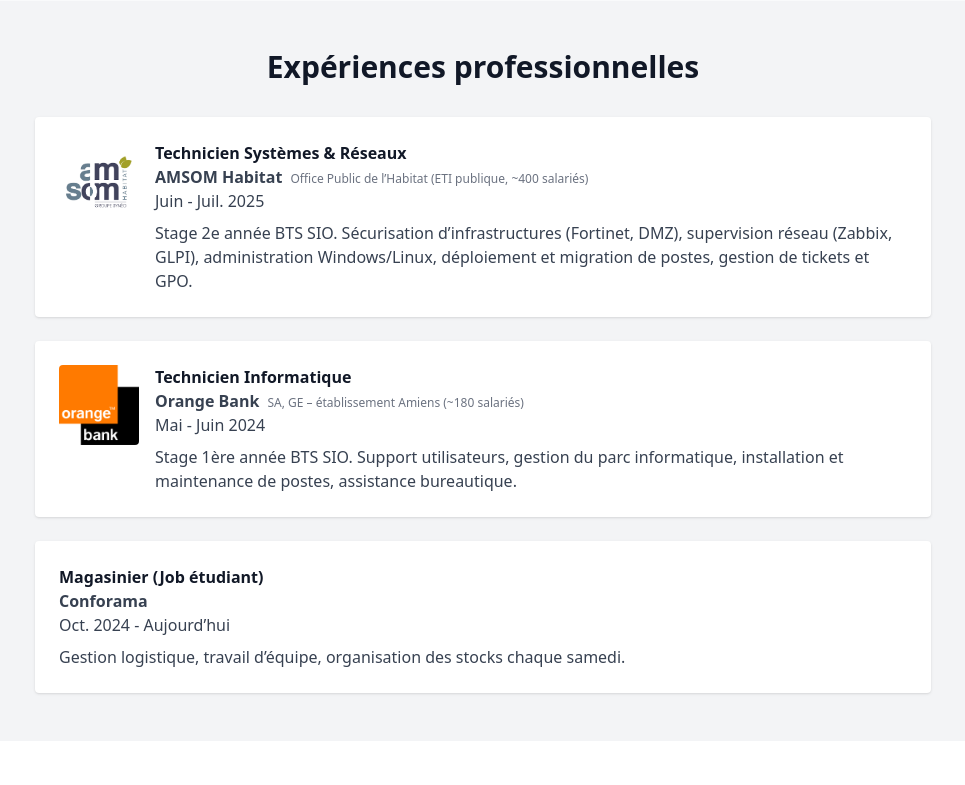
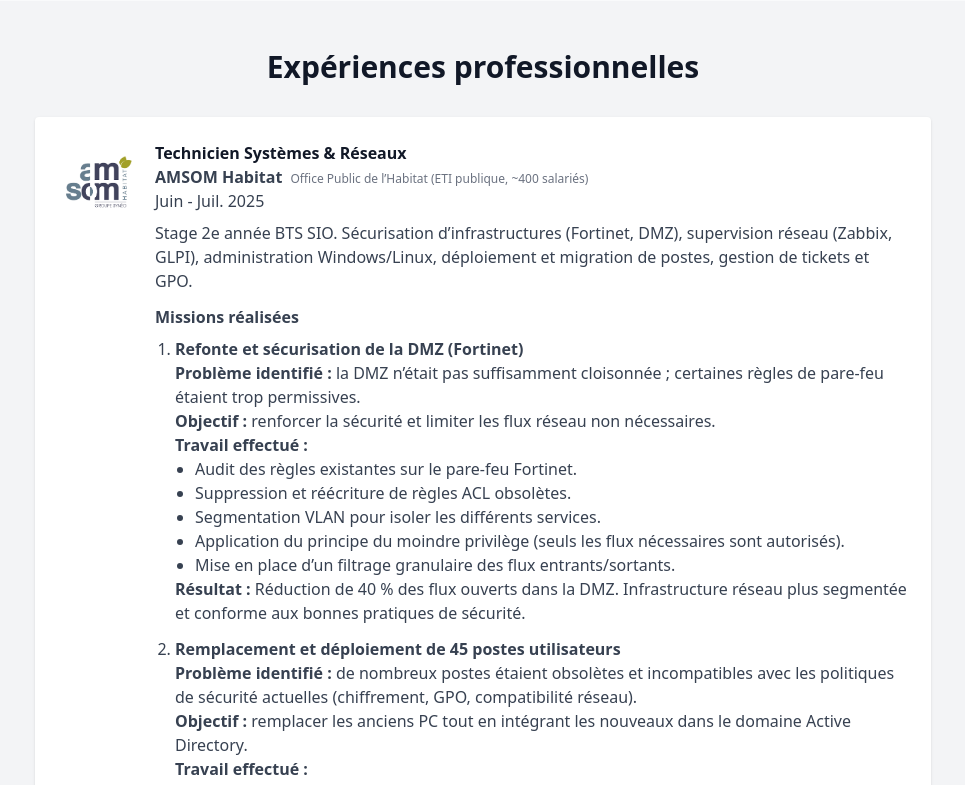
Before and after one commit to adamcaron03/portfolio-modern, a React (Create React App) app: page / in a window 1280 px wide. Shown: the part 2000-2785 px from the top of the page, without its empty margins (157-1122 px from the left). Before the commit the page ends 2741 px from the top, so only its background shows below. Built offline with nearby package versions, Linux system fonts and the light colour scheme.

Commit message:
Mise à jour du portfolio

```diff
--- a/src/components/Experience.jsx
+++ b/src/components/Experience.jsx
@@ -6,15 +6,100 @@
     company: "AMSOM Habitat",
     companyInfo: "Office Public de l’Habitat (ETI publique, ~400 salariés)",
     date: "Juin - Juil. 2025",
-    description: "Stage 2e année BTS SIO. Sécurisation d’infrastructures (Fortinet, DMZ), supervision réseau (Zabbix, GLPI), administration Windows/Linux, déploiement et migration de postes, gestion de tickets et GPO."
+    description: (
+      <>
+        <div>Stage 2e année BTS SIO. Sécurisation d’infrastructures (Fortinet, DMZ), supervision réseau (Zabbix, GLPI), administration Windows/Linux, déploiement et migration de postes, gestion de tickets et GPO.</div>
+
+        <h5 className="font-semibold mt-3">Missions réalisées</h5>
+        <ol className="list-decimal ml-5 space-y-3 mt-2">
+          <li>
+            <strong>Refonte et sécurisation de la DMZ (Fortinet)</strong>
+            <p><strong>Problème identifié :</strong> la DMZ n’était pas suffisamment cloisonnée ; certaines règles de pare-feu étaient trop permissives.</p>
+            <p><strong>Objectif :</strong> renforcer la sécurité et limiter les flux réseau non nécessaires.</p>
+            <p><strong>Travail effectué :</strong></p>
+            <ul className="list-disc ml-5">
+              <li>Audit des règles existantes sur le pare-feu Fortinet.</li>
+              <li>Suppression et réécriture de règles ACL obsolètes.</li>
+              <li>Segmentation VLAN pour isoler les différents services.</li>
+              <li>Application du principe du moindre privilège (seuls les flux nécessaires sont autorisés).</li>
+              <li>Mise en place d’un filtrage granulaire des flux entrants/sortants.</li>
+            </ul>
+            <p><strong>Résultat :</strong> Réduction de 40 % des flux ouverts dans la DMZ. Infrastructure réseau plus segmentée et conforme aux bonnes pratiques de sécurité.</p>
+          </li>
+
+          <li>
+            <strong>Remplacement et déploiement de 45 postes utilisateurs</strong>
+            <p><strong>Problème identifié :</strong> de nombreux postes étaient obsolètes et incompatibles avec les politiques de sécurité actuelles (chiffrement, GPO, compatibilité réseau).</p>
+            <p><strong>Objectif :</strong> remplacer les anciens PC tout en intégrant les nouveaux dans le domaine Active Directory.</p>
+            <p><strong>Travail effectué :</strong></p>
+            <ul className="list-disc ml-5">
+              <li>Configuration des nouveaux postes Windows 10.</li>
+              <li>Intégration de 45 PC dans le domaine Active Directory.</li>
+              <li>Création d’un planning de remplacement via un tableau de rendez-vous avec les salariés.</li>
+              <li>Vérification des droits utilisateurs, des connexions réseau et des profils.</li>
+            </ul>
+            <p><strong>Résultat :</strong> Poste utilisateur modernisé et intégré au système centralisé. Gain en performance et compatibilité avec les outils de chiffrement (BitLocker) et de supervision.</p>
+          </li>
+
+          <li>
+            <strong>Supervision et cartographie du réseau (Zabbix)</strong>
+            <p><strong>Problème identifié :</strong> les plans réseau n’étaient plus à jour et certaines antennes Wi‑Fi n’étaient pas correctement documentées.</p>
+            <p><strong>Objectif :</strong> actualiser la supervision réseau pour améliorer le suivi des équipements.</p>
+            <p><strong>Travail effectué :</strong></p>
+            <ul className="list-disc ml-5">
+              <li>Refonte complète des plans des bâtiments dans Zabbix.</li>
+              <li>Positionnement précis des imprimantes, bornes Wi‑Fi, et commutateurs à chaque étage.</li>
+              <li>Attribution et mise à jour des adresses IP et noms d’hôtes.</li>
+              <li>Vérification du bon fonctionnement de la supervision.</li>
+            </ul>
+            <p><strong>Résultat :</strong> Vue réseau complète, claire et actualisée. Facilitation du diagnostic lors d’incidents réseau.</p>
+          </li>
+
+          <li>
+            <strong>Gestion du parc et assistance technique (GLPI & ManageEngine)</strong>
+            <p><strong>Problème identifié :</strong> grand nombre d’incidents utilisateurs non centralisés et lenteur dans le traitement.</p>
+            <p><strong>Objectif :</strong> améliorer le suivi et la réactivité du support technique.</p>
+            <p><strong>Travail effectué :</strong></p>
+            <ul className="list-disc ml-5">
+              <li>Traitement d’environ 100 tickets utilisateurs sur GLPI : problèmes de connexion, imprimantes, mises à jour, périphériques, etc.</li>
+              <li>Suivi des demandes via le système de tickets.</li>
+              <li>Utilisation de ManageEngine Desktop Central pour le déploiement de logiciels, la prise en main à distance, et la gestion de l’inventaire matériel.</li>
+            </ul>
+            <p><strong>Résultat :</strong> Réduction du temps moyen de résolution des incidents. Meilleure visibilité sur l’état du parc informatique.</p>
+          </li>
+
+          <li>
+            <strong>Supervision complémentaire et outils de sécurité</strong>
+            <p>Participation à la configuration de BitLocker pour le chiffrement des disques. Découverte de Genetec, solution utilisée pour la vidéosurveillance et le contrôle d’accès.</p>
+          </li>
+        </ol>
+      </>
+    )
   },
+
   {
     title: "Technicien Informatique",
     company: "Orange Bank",
     companyInfo: "SA, GE – établissement Amiens (~180 salariés)",
     date: "Mai - Juin 2024",
-    description: "Stage 1ère année BTS SIO. Support utilisateurs, gestion du parc informatique, installation et maintenance de postes, assistance bureautique."
+    description: (
+      <>
+        <div>Stage 1ère année BTS SIO. Support utilisateurs, gestion du parc informatique, installation et maintenance de postes, assistance bureautique.</div>
+
+        <h5 className="font-semibold mt-3">Automatisation et serveurs Linux</h5>
+        <p><strong>Problème identifié :</strong> certains processus d’installation ou de configuration étaient trop manuels.</p>
+        <p><strong>Objectif :</strong> explorer des solutions d’automatisation sous Linux.</p>
+        <p><strong>Travail effectué :</strong></p>
+        <ul className="list-disc ml-5">
+          <li>Mise en place de machines virtuelles Linux (Ubuntu).</li>
+          <li>Création de serveurs de test pour automatiser certaines tâches (ex : installation de paquets, configuration réseau).</li>
+          <li>Familiarisation avec les commandes d’administration système (bash, gestion de services).</li>
+        </ul>
+        <p><strong>Résultat :</strong> Amélioration des connaissances en automatisation et en environnement Linux. Réduction du temps de configuration pour les futures installations.</p>
+      </>
+    )
   },
+
   {
     title: "Magasinier (Job étudiant)",
     company: "Conforama",
@@ -53,7 +138,7 @@
                 )}
               </span>
               <span className="text-gray-700 dark:text-gray-300">{exp.date}</span>
-              <p className="text-gray-700 dark:text-gray-300 mt-2">{exp.description}</p>
+              <div className="text-gray-700 dark:text-gray-300 mt-2">{exp.description}</div>
             </div>
           </div>
         ))}
```
